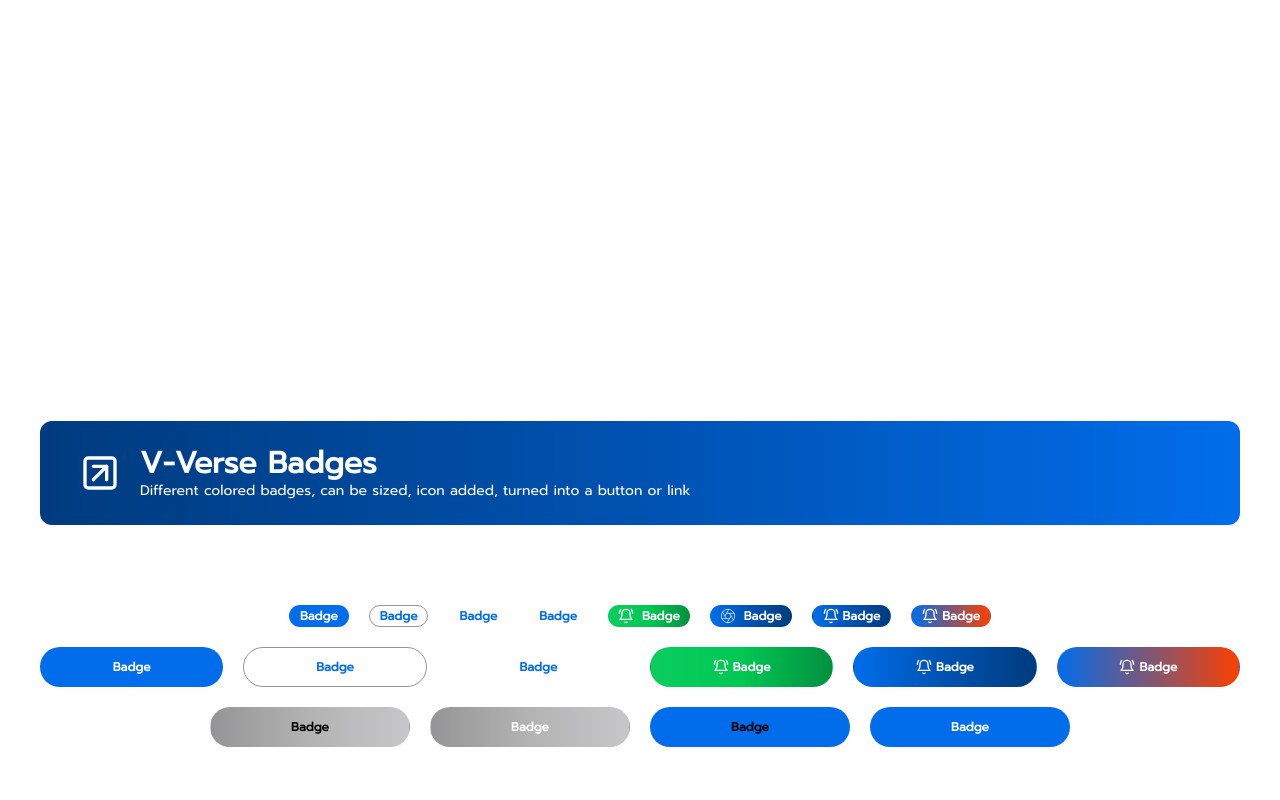
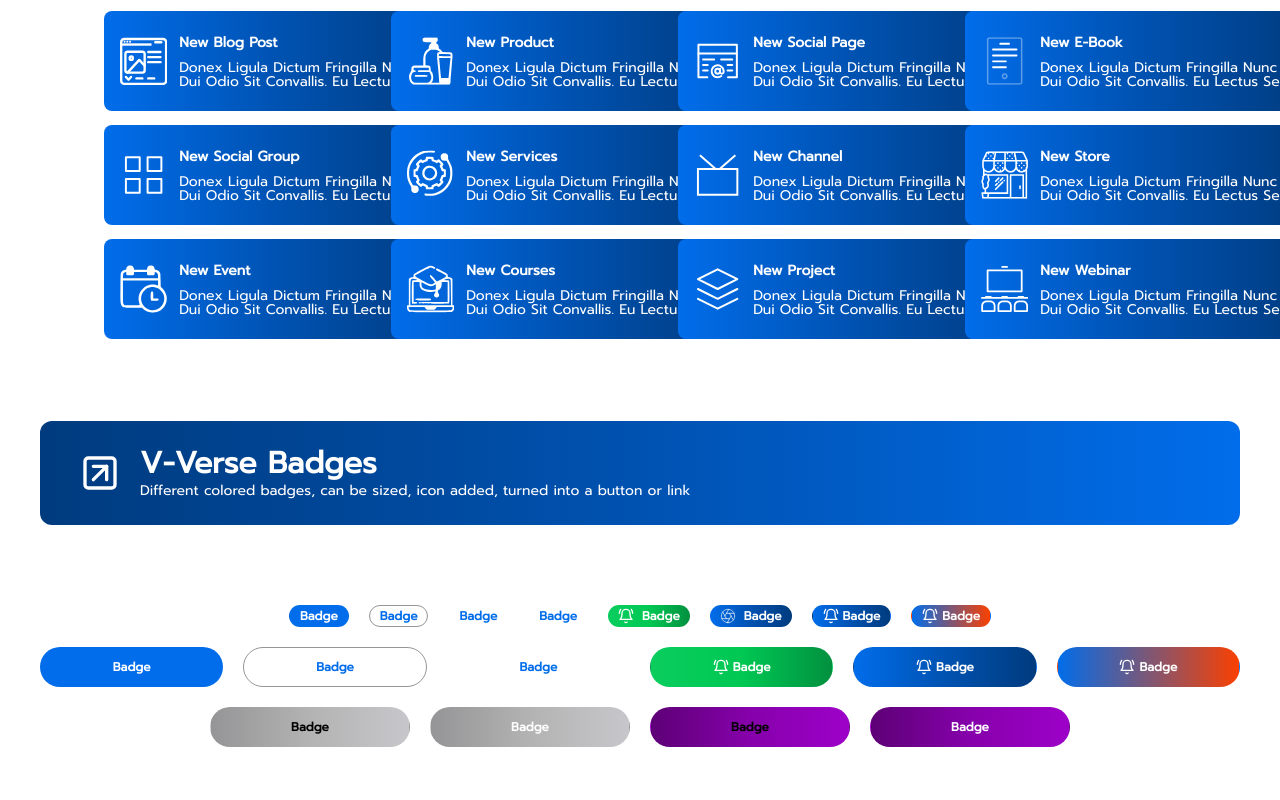
Before and after one commit to RabGH/vverse-components, a Next.js app: page /baseComponents in a window 1280 px wide. Shown: the part 1100-1900 px from the top of the page. Built offline with nearby package versions, Linux system fonts and the light colour scheme.

Commit message:
Add Colors

```diff
--- a/app/globals.css
+++ b/app/globals.css
@@ -11,6 +11,11 @@
 @layer base {
   :root {
     /* Custom Website Colors */
+
+    /* Single Colors */
+    --violet: #7F00FF;
+
+    /* Gradient Colors */
     --purple-dark: #5D0076;
     --purple-mid: #8601ab;
     --purple-light: #9D01C8;
@@ -33,6 +38,8 @@
 
     --background: #FFFFFF;
     --foreground: #016DEA;
+
+    /* Component Colors */
 
     --card: #FFFFFF;
     --card-foreground: #016DEA;
@@ -145,4 +152,12 @@
   .vhGrey {
     @apply bg-gradient-to-r from-greyDark via-greyMid to-greyLight
   }
+  .vhPurple {
+    @apply bg-gradient-to-r from-purpleDark via-purpleMid to-purpleLight;
+  }
+
+  /* LGFilled Varient Outline to Filled */
+  .vhrBlue {
+    @apply bg-gradient-to-r from-blueLight via-blueMid to-blueDark hover:bg-gradient-to-r hover:from-white hover:to-white;
+  }
 }
--- a/tailwind.config.ts
+++ b/tailwind.config.ts
@@ -17,6 +17,7 @@
     },
     extend: {
       colors: {
+        voilet: "var(--violet)",
         purpleDark: "var(--purple-dark)",
         purpleMid: "var(--purple-mid)",
         purpleLight: "var(--purple-light)",
```
